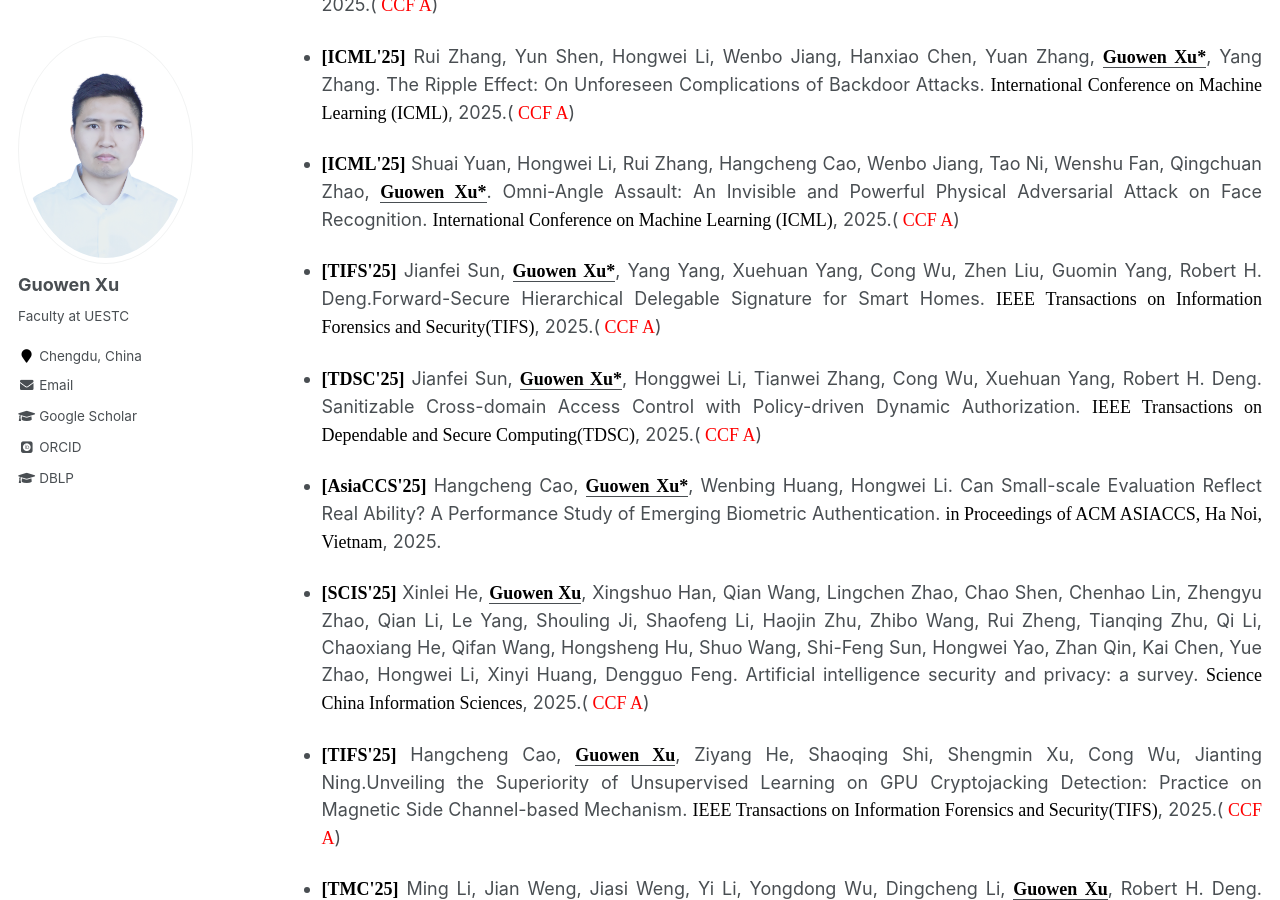
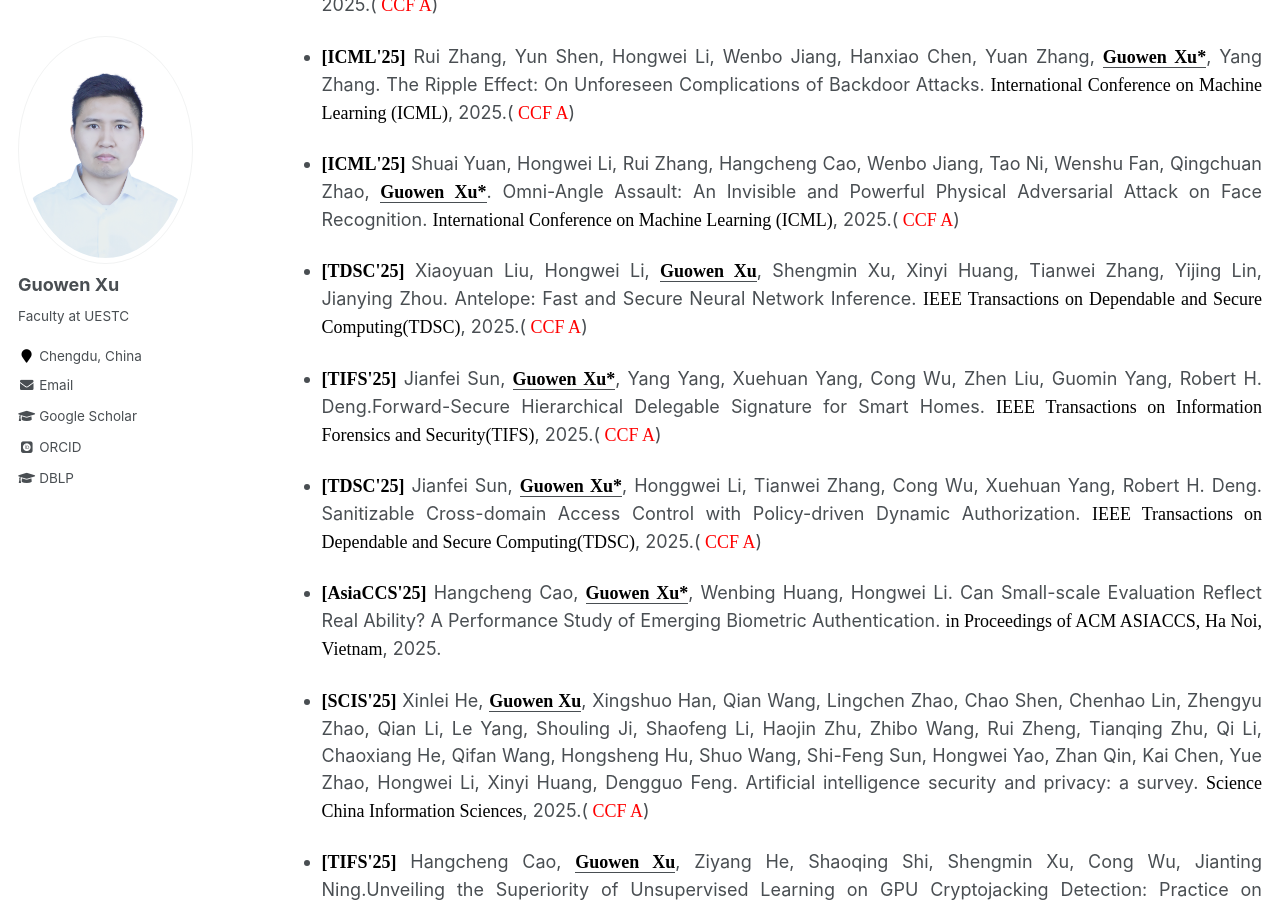
Before and after one commit to Guowen-xu/guowen-xu.github.io, a Jekyll site: the page built from _pages/publications.md, in a window 1280 px wide and 900 px high, scrolled down 379 px. Built offline with Jekyll 4.4.1, drawn with Linux system fonts in a browser that asks for light colours; some web fonts are replaced.

Commit message:
Update publications.md

```diff
--- a/_pages/publications.md
+++ b/_pages/publications.md
@@ -17,6 +17,9 @@ You can find my articles on my [Google Scholar](https://scholar.google.com.hk/ci
 * <p align="justify"> <b><font face="Times New Roman" color=black size=4> [ICML'25]</font></b> Rui Zhang, Yun Shen, Hongwei Li, Wenbo Jiang, Hanxiao Chen, Yuan Zhang,  <u><b><font face="Times New Roman" color=black size=4> Guowen Xu*</font></b></u>, Yang Zhang. The Ripple Effect: On Unforeseen Complications of Backdoor Attacks. <font face="Times New Roman" color=black size=4> International Conference on Machine Learning (ICML)</font>, 2025.(<font face="Times New Roman" color=red size=4> CCF A</font>)
 
 * <p align="justify"> <b><font face="Times New Roman" color=black size=4> [ICML'25]</font></b>  Shuai Yuan, Hongwei Li, Rui Zhang, Hangcheng Cao, Wenbo Jiang, Tao Ni, Wenshu Fan, Qingchuan Zhao,  <u><b><font face="Times New Roman" color=black size=4> Guowen Xu*</font></b></u>. Omni-Angle Assault: An Invisible and Powerful Physical Adversarial Attack on Face Recognition. <font face="Times New Roman" color=black size=4> International Conference on Machine Learning (ICML)</font>, 2025.(<font face="Times New Roman" color=red size=4> CCF A</font>)
+
+* <p align="justify"> <b><font face="Times New Roman" color=black size=4> [TDSC'25]</font></b> Xiaoyuan Liu, Hongwei Li, <u><b><font face="Times New Roman" color=black size=4> Guowen Xu</font></b></u>, Shengmin Xu, Xinyi Huang, Tianwei Zhang, Yijing Lin, Jianying Zhou. Antelope: Fast and Secure Neural Network Inference. <font face="Times New Roman" color=black size=4> IEEE Transactions on Dependable and Secure Computing(TDSC)</font>, 2025.(<font face="Times New Roman" color=red size=4> CCF A</font>)
+
 
 *  <p align="justify">  <b><font face="Times New Roman" color=black size=4> [TIFS'25]</font></b> Jianfei Sun, <u><b><font face="Times New Roman" color=black size=4> Guowen Xu*</font></b></u>, Yang Yang, Xuehuan Yang, Cong Wu, Zhen Liu, Guomin Yang, Robert H. Deng.Forward-Secure Hierarchical Delegable Signature for Smart Homes. <font face="Times New Roman" color=black size=4> IEEE Transactions on Information Forensics and Security(TIFS)</font>, 2025.(<font face="Times New Roman" color=red size=4> CCF A</font>)
 
```
